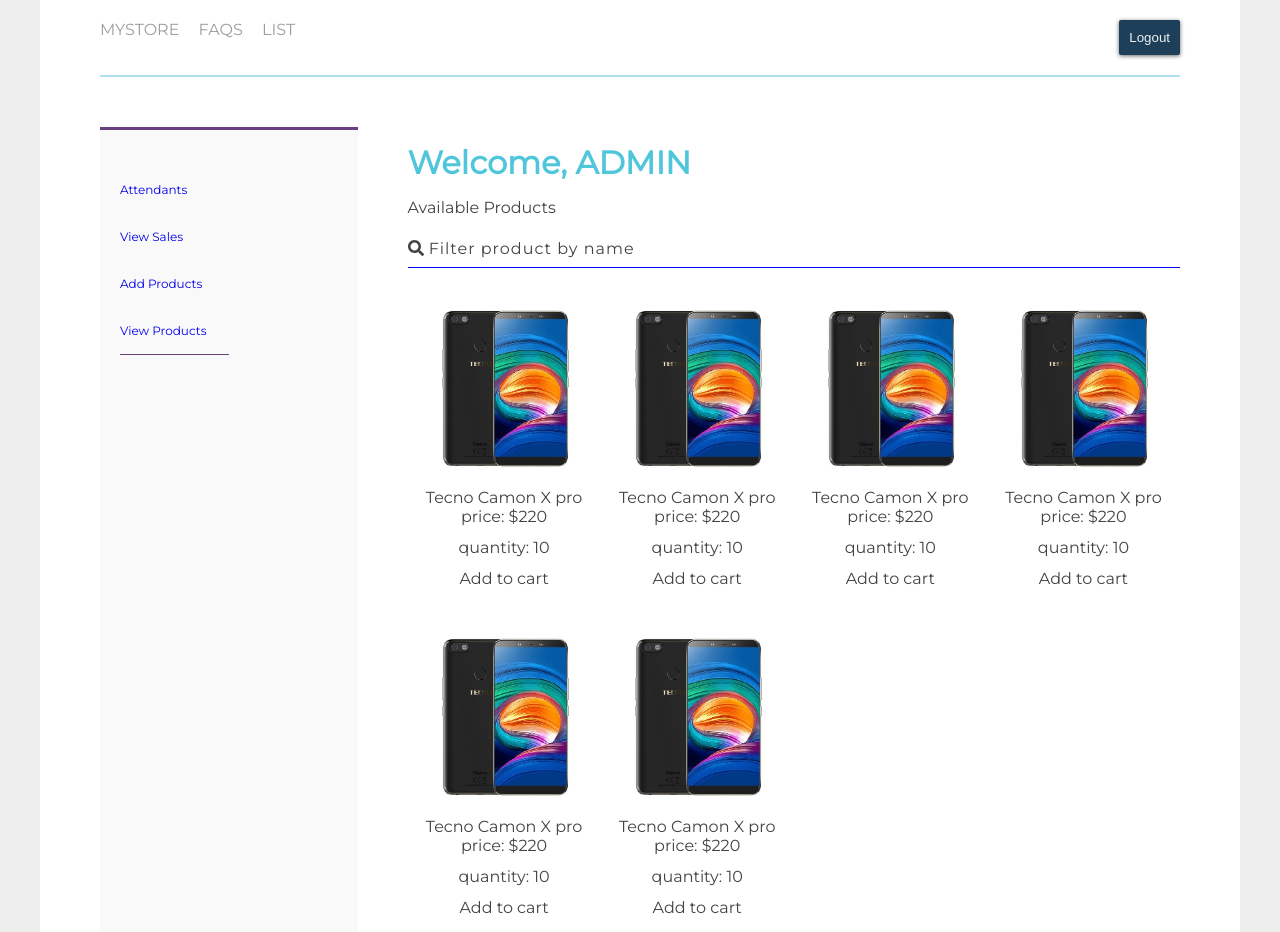
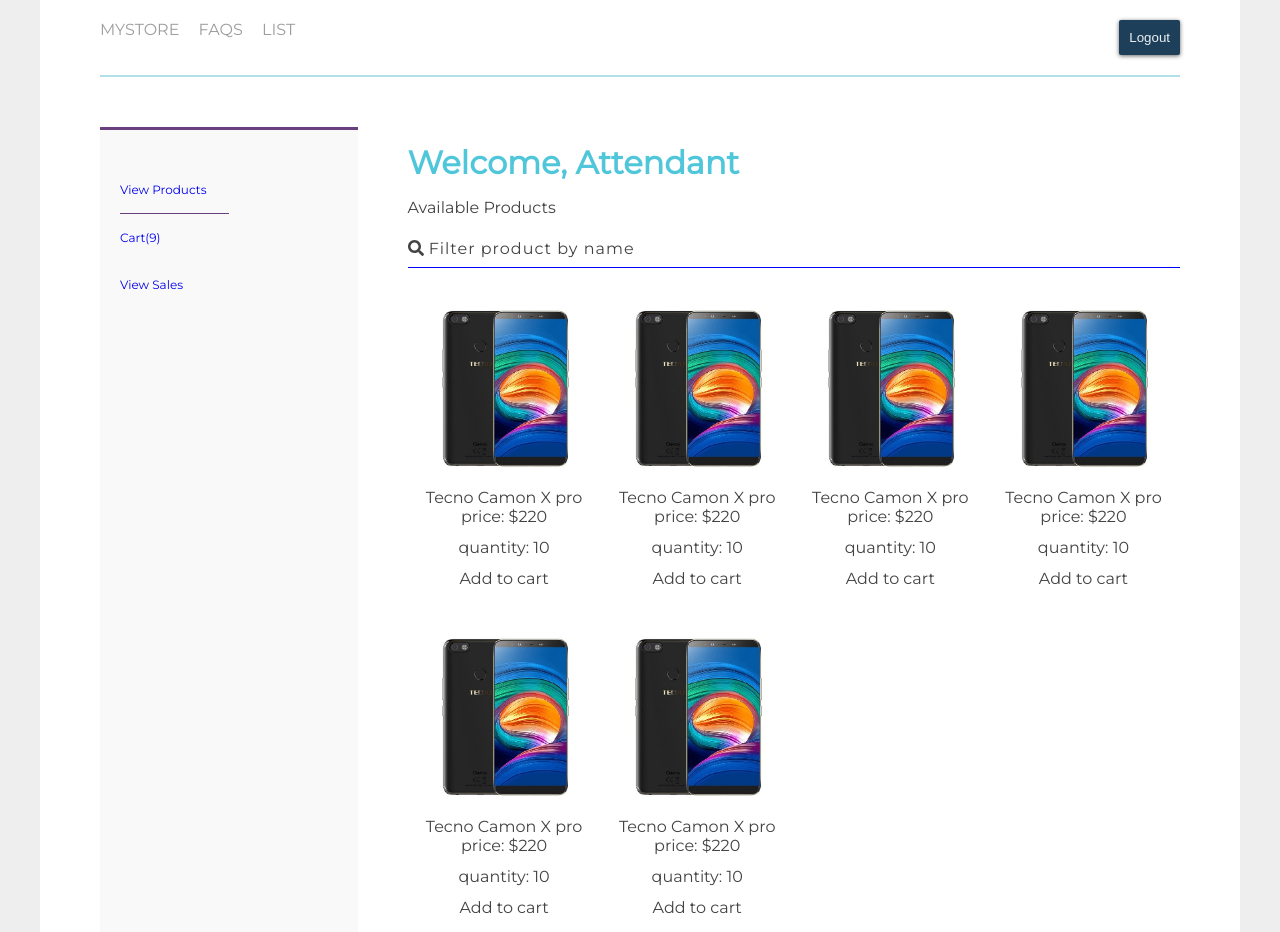
Before and after one commit to Bobjayafam/store-manager, a plain HTML site: page UI/products.html in a window 1280 px wide. Shown: the top 932 px of the page. Drawn offline with Linux system fonts and the light colour scheme.

Commit message:
Added a page for attendant to view products and add to cart

```diff
--- a/UI/products.html
+++ b/UI/products.html
@@ -27,16 +27,15 @@
     <aside class="sidebar">
       <h3></h3>
       <ul>
-        <li><a href="/createAccount.html">Attendants</a></li>
-        <li><a href="/admin-view-sales.html">View Sales</a></li>
-        <li><a href="/add-products.html">Add Products</a></li>
         <li class="active"><a href="/products.html">View Products</a></li>
+        <li><a href="/cart.html">Cart(9)</a></li>
+        <li><a href="/view-sales.html">View Sales</a></li>
       </ul>
     </aside>
     <!--aside-->
     <div class="wrapper">
       <section class="main">
-        <h2>Welcome, ADMIN</h2>
+        <h2>Welcome, Attendant</h2>
         <p>Available Products</p>
 
         <div class="input-box">
```
Also changed, not shown: UI/view-sales.html (added).
